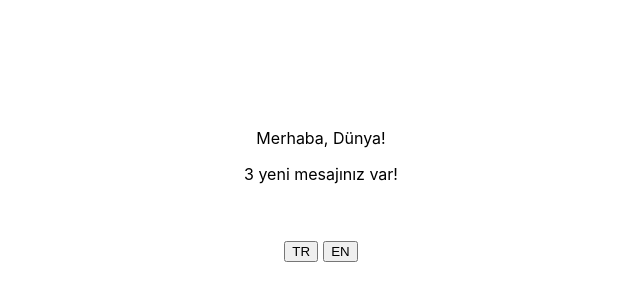
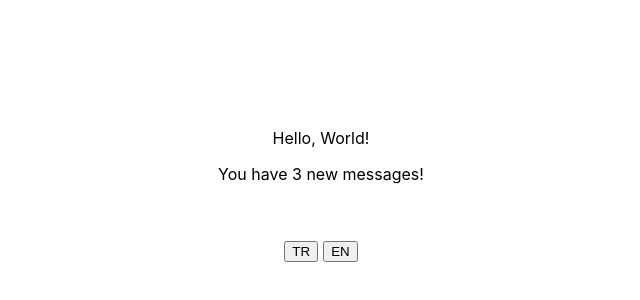
Before and after one commit to maziz-create/react-deneme, a React (Create React App) app: page / in a window 1280 px wide. Shown: the part 42-342 px from the top of the page, without its empty margins (319-959 px from the left). Built offline with nearby package versions, Linux system fonts and the light colour scheme.

Commit message:
Added Locale Language system. The original language of the browser is detected and preferred. When the page is refreshed, language which setted into localStorage is preferred. Language changing detects by useEffect and it sets into localStorage

```diff
--- a/src/App.js
+++ b/src/App.js
@@ -1,9 +1,10 @@
 import { IntlProvider, FormattedMessage } from 'react-intl'
 import './App.css';
-import { useState } from 'react';
+import { useState, useEffect } from 'react';
 
 // intl ' ın amacı çoklu dil desteği sağlamaktır.
 
+//farklı göstermek istediğimiz mesajlar
 const messages = {
   "tr-TR": {
     title: "Merhaba, Dünya!",
@@ -16,21 +17,34 @@
 }
 
 function App() {
-  const [lang, setLang] = useState("tr-TR");
+  //tarayıcının dilini buluyor.
+  // localStoragede yoksa tarayıcının ana dilini kullan.
+  const defaultLocale = localStorage.getItem('locale') ? localStorage.getItem('locale') : navigator.language;
+
+  console.log(defaultLocale);
+
+  const [locale, setLocale] = useState(defaultLocale);
+
+  useEffect(() => {
+    localStorage.setItem('locale', locale);
+  }, [locale]);
+
   return (
     <div className="App">
+      {/* Intl provider içerisinde formatted message'ın id kısmı ile gösterim yapılır. */}
       <IntlProvider
-        messages={messages[`${lang}`]}
+        messages={messages[`${locale}`]}
+        locale={locale}
       >
         <FormattedMessage id="title" />
 
         <p>
-          <FormattedMessage id="description"/>
+          <FormattedMessage id="description" />
         </p>
 
         <br /><br />
-        <button onClick={() => setLang("tr-TR")} style={{ marginRight: 5 }}>TR</button>
-        <button onClick={() => setLang("en-US")}>EN</button>
+        <button onClick={() => setLocale("tr-TR")} style={{ marginRight: 5 }}>TR</button>
+        <button onClick={() => setLocale("en-US")}>EN</button>
       </IntlProvider>
     </div>
   );
```
